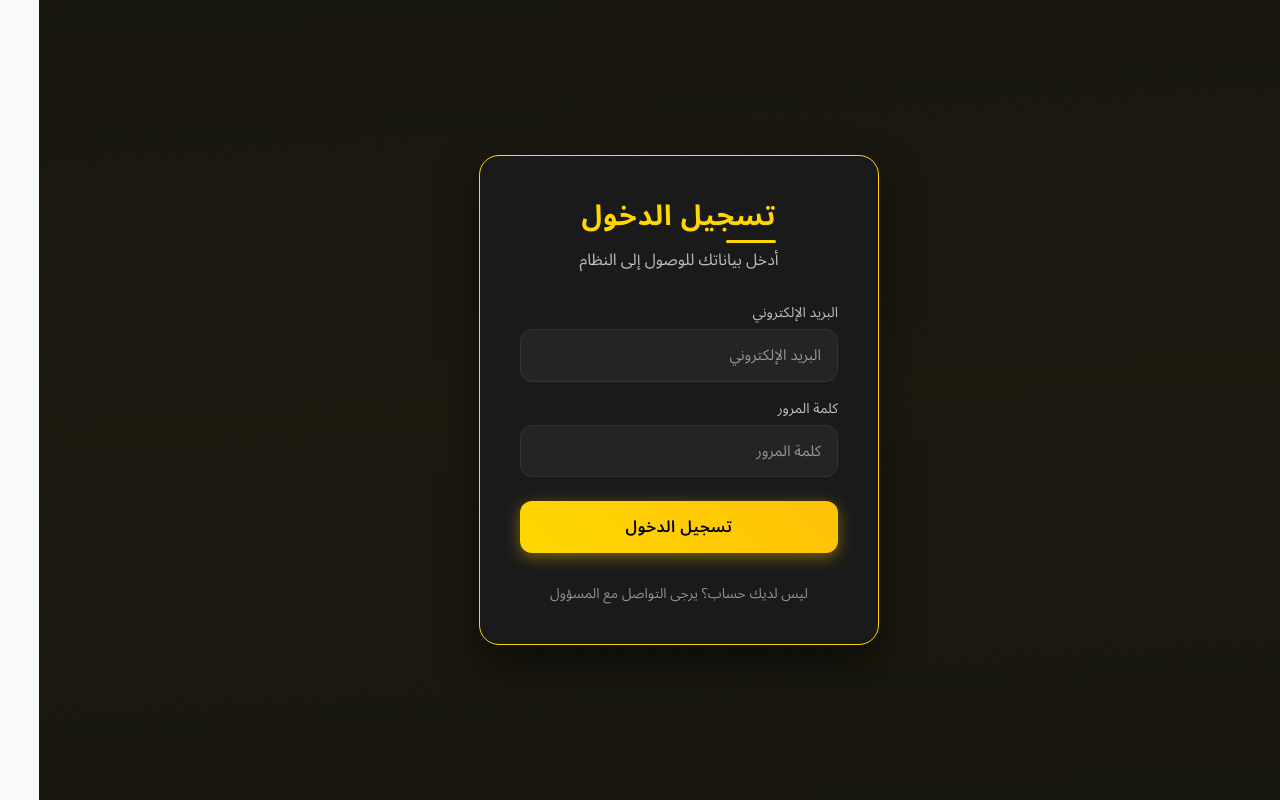
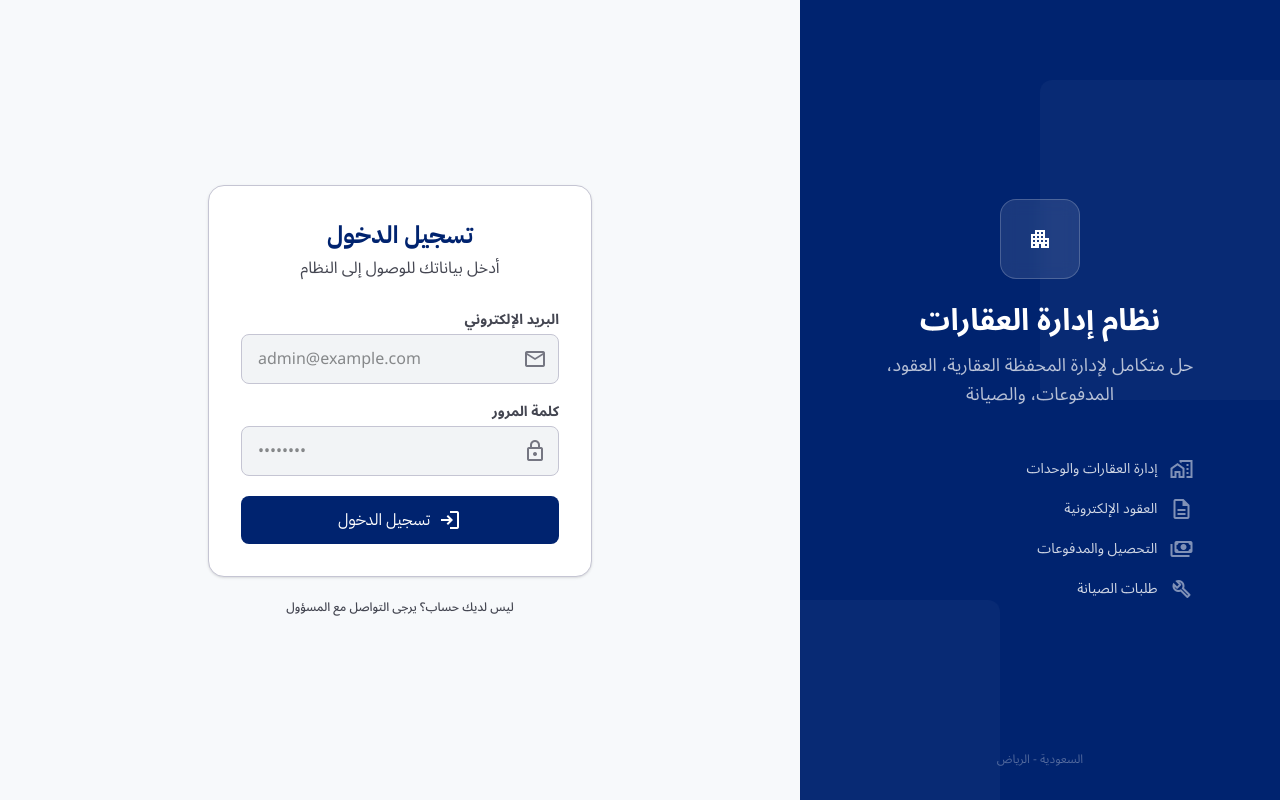
Before and after one commit to momo6777/rental-sa, a React (Vite) app: page /login in a window 1280 px wide. Built offline with nearby package versions, Linux system fonts and the light colour scheme; no server answers.

Commit message:
Redesign login page to match project design system (light theme, primary blue, Tailwind)

```diff
--- a/src/pages/Login.tsx
+++ b/src/pages/Login.tsx
@@ -29,245 +29,135 @@ const LoginPage = () => {
   };
 
   return (
-    <div
-      style={{
-        minHeight: '100vh',
-        background: '#0f0f0f',
-        display: 'flex',
-        alignItems: 'center',
-        justifyContent: 'center',
-        padding: '20px',
-        position: 'relative',
-        overflow: 'hidden',
-      }}
-    >
-      {/* Animated gradient background */}
-      <div
-        style={{
-          position: 'absolute',
-          top: '-50%',
-          left: '-50%',
-          width: '200%',
-          height: '200%',
-          background: 'linear-gradient(45deg, transparent, rgba(255,215,0,0.05), transparent)',
-          animation: 'loginRotate 15s linear infinite',
-          zIndex: 0,
-        }}
-      />
-      <style>{`
-        @keyframes loginRotate {
-          0% { transform: rotate(0deg); }
-          100% { transform: rotate(360deg); }
-        }
-        @keyframes loginFadeInUp {
-          from { opacity: 0; transform: translateY(30px); }
-          to { opacity: 1; transform: translateY(0); }
-        }
-      `}</style>
-
-      <div
-        style={{
-          position: 'relative',
-          zIndex: 1,
-          background: '#1a1a1a',
-          borderRadius: '20px',
-          padding: '40px',
-          width: '100%',
-          maxWidth: '400px',
-          boxShadow: '0 20px 40px rgba(0,0,0,0.5)',
-          border: '1px solid #ffd700',
-          animation: 'loginFadeInUp 0.8s ease-out',
-        }}
-      >
-        {/* Header */}
-        <div style={{ textAlign: 'center', marginBottom: '30px' }}>
-          <h2
-            style={{
-              color: '#ffd700',
-              fontSize: '28px',
-              fontWeight: 700,
-              margin: '0 0 10px 0',
-              letterSpacing: '1px',
-              position: 'relative',
-              display: 'inline-block',
-            }}
-          >
-            تسجيل الدخول
-            <span
-              style={{
-                content: '',
-                position: 'absolute',
-                bottom: '-5px',
-                right: 0,
-                width: '50px',
-                height: '3px',
-                background: '#ffd700',
-                borderRadius: '2px',
-              }}
-            />
-          </h2>
-          <p style={{ color: 'rgba(255,255,255,0.7)', fontSize: '16px', margin: 0 }}>
-            أدخل بياناتك للوصول إلى النظام
+    <div className="min-h-screen bg-background flex relative overflow-hidden">
+      {/* Left decorative panel - visible on desktop */}
+      <div className="hidden lg:flex w-[480px] bg-primary relative flex-col items-center justify-center p-12 overflow-hidden">
+        <div className="absolute inset-0 opacity-[0.03]">
+          <div className="absolute top-20 -right-20 w-80 h-80 rounded-full bg-white"></div>
+          <div className="absolute -bottom-10 -left-10 w-60 h-60 rounded-full bg-white"></div>
+        </div>
+        <div className="relative z-10 text-center">
+          <div className="w-20 h-20 bg-white/10 backdrop-blur-sm rounded-2xl flex items-center justify-center mx-auto mb-6 border border-white/20">
+            <span className="material-symbols-outlined text-white text-4xl">apartment</span>
+          </div>
+          <h1 className="text-white text-3xl font-bold mb-3">نظام إدارة العقارات</h1>
+          <p className="text-white/70 text-lg leading-relaxed">
+            حل متكامل لإدارة المحفظة العقارية، العقود،<br />المدفوعات، والصيانة
           </p>
+          <div className="mt-12 space-y-4">
+            {[
+              { icon: 'home_work', text: 'إدارة العقارات والوحدات' },
+              { icon: 'description', text: 'العقود الإلكترونية' },
+              { icon: 'payments', text: 'التحصيل والمدفوعات' },
+              { icon: 'build', text: 'طلبات الصيانة' },
+            ].map((item) => (
+              <div key={item.icon} className="flex items-center gap-3 text-white/80">
+                <span className="material-symbols-outlined text-white/50">{item.icon}</span>
+                <span className="text-sm">{item.text}</span>
+              </div>
+            ))}
+          </div>
+        </div>
+        <div className="absolute bottom-8 z-10">
+          <p className="text-white/30 text-xs">السعودية - الرياض</p>
+        </div>
       </div>
 
-        {/* Error */}
+      {/* Right - Login Form */}
+      <div className="flex-1 flex items-center justify-center p-6">
+        <div className="w-full max-w-sm animate-[fadeInUp_0.6s_ease-out]">
+          {/* Mobile header */}
+          <div className="lg:hidden text-center mb-8">
+            <div className="w-14 h-14 bg-primary rounded-2xl flex items-center justify-center mx-auto mb-4">
+              <span className="material-symbols-outlined text-white text-2xl">apartment</span>
+            </div>
+            <h1 className="font-headline-lg text-headline-lg text-primary font-bold">نظام إدارة العقارات</h1>
+            <p className="text-on-surface-variant mt-1">تسجيل الدخول إلى النظام</p>
+          </div>
+
+          {/* Form card */}
+          <div className="bg-white rounded-2xl border border-outline-variant shadow-sm p-8">
+            <div className="hidden lg:block text-center mb-8">
+              <h2 className="font-headline-lg text-headline-lg text-primary font-bold">تسجيل الدخول</h2>
+              <p className="text-on-surface-variant mt-1">أدخل بياناتك للوصول إلى النظام</p>
+            </div>
+
             {error && (
-          <div
-            style={{
-              background: 'rgba(255,77,77,0.15)',
-              border: '1px solid rgba(255,77,77,0.3)',
-              borderRadius: '12px',
-              padding: '12px 16px',
-              marginBottom: '20px',
-              color: '#ff4d4f',
-              fontSize: '14px',
-              textAlign: 'center',
-            }}
-          >
+              <div className="bg-error-container text-error px-4 py-3 rounded-xl text-body-sm mb-6 flex items-center gap-2">
+                <span className="material-symbols-outlined text-[18px]">error</span>
                 {error}
               </div>
             )}
 
-        {/* Form */}
-        <form onSubmit={handleLogin}>
-          <div style={{ marginBottom: '16px' }}>
-            <label
-              htmlFor="email"
-              style={{
-                display: 'block',
-                color: 'rgba(255,255,255,0.7)',
-                fontSize: '14px',
-                marginBottom: '6px',
-              }}
-            >
+            <form onSubmit={handleLogin} className="space-y-5">
+              <div>
+                <label htmlFor="email" className="block text-label-md text-on-surface-variant mb-1.5 font-bold">
                   البريد الإلكتروني
                 </label>
+                <div className="relative">
+                  <span className="material-symbols-outlined absolute right-3 top-1/2 -translate-y-1/2 text-outline text-lg">mail</span>
                   <input
                     id="email"
                     type="email"
                     value={email}
                     onChange={(e) => setEmail(e.target.value)}
-              placeholder="البريد الإلكتروني"
-              style={{
-                width: '100%',
-                padding: '14px 16px',
-                borderRadius: '12px',
-                border: '1px solid #333',
-                background: '#242424',
-                color: '#fff',
-                fontSize: '15px',
-                outline: 'none',
-                transition: 'all 0.3s ease',
-                boxSizing: 'border-box',
-              }}
-              onFocus={(e) => {
-                e.target.style.borderColor = '#ffd700';
-                e.target.style.boxShadow = '0 0 0 2px rgba(255,215,0,0.2)';
-              }}
-              onBlur={(e) => {
-                e.target.style.borderColor = '#333';
-                e.target.style.boxShadow = 'none';
-              }}
+                    placeholder="admin@example.com"
+                    dir="ltr"
+                    className="w-full pr-10 pl-4 py-3 bg-surface-container-low border border-outline-variant rounded-xl text-body-md focus:ring-2 focus:ring-primary focus:border-primary outline-none transition-all text-right lg:text-left"
                   />
                 </div>
+              </div>
 
-          <div style={{ marginBottom: '24px' }}>
-            <label
-              htmlFor="password"
-              style={{
-                display: 'block',
-                color: 'rgba(255,255,255,0.7)',
-                fontSize: '14px',
-                marginBottom: '6px',
-              }}
-            >
+              <div>
+                <label htmlFor="password" className="block text-label-md text-on-surface-variant mb-1.5 font-bold">
                   كلمة المرور
                 </label>
+                <div className="relative">
+                  <span className="material-symbols-outlined absolute right-3 top-1/2 -translate-y-1/2 text-outline text-lg">lock</span>
                   <input
                     id="password"
                     type="password"
                     value={password}
                     onChange={(e) => setPassword(e.target.value)}
-              placeholder="كلمة المرور"
-              style={{
-                width: '100%',
-                padding: '14px 16px',
-                borderRadius: '12px',
-                border: '1px solid #333',
-                background: '#242424',
-                color: '#fff',
-                fontSize: '15px',
-                outline: 'none',
-                transition: 'all 0.3s ease',
-                boxSizing: 'border-box',
-              }}
-              onFocus={(e) => {
-                e.target.style.borderColor = '#ffd700';
-                e.target.style.boxShadow = '0 0 0 2px rgba(255,215,0,0.2)';
-              }}
-              onBlur={(e) => {
-                e.target.style.borderColor = '#333';
-                e.target.style.boxShadow = 'none';
-              }}
+                    placeholder="••••••••"
+                    dir="ltr"
+                    className="w-full pr-10 pl-4 py-3 bg-surface-container-low border border-outline-variant rounded-xl text-body-md focus:ring-2 focus:ring-primary focus:border-primary outline-none transition-all text-right lg:text-left"
                   />
+                </div>
               </div>
 
               <button
                 type="submit"
                 disabled={loading}
-            style={{
-              width: '100%',
-              padding: '14px 20px',
-              borderRadius: '12px',
-              border: 'none',
-              background: loading
-                ? '#666'
-                : 'linear-gradient(45deg, #ffd700, #ffc107)',
-              color: '#000',
-              fontWeight: 600,
-              fontSize: '16px',
-              cursor: loading ? 'not-allowed' : 'pointer',
-              transition: 'all 0.3s ease',
-              boxShadow: '0 4px 15px rgba(255,215,0,0.4)',
-              letterSpacing: '0.5px',
-            }}
-            onMouseEnter={(e) => {
-              if (!loading) {
-                e.currentTarget.style.background =
-                  'linear-gradient(45deg, #ffc107, #ffd700)';
-                e.currentTarget.style.transform = 'translateY(-2px)';
-                e.currentTarget.style.boxShadow =
-                  '0 6px 20px rgba(255,215,0,0.6)';
-              }
-            }}
-            onMouseLeave={(e) => {
-              if (!loading) {
-                e.currentTarget.style.background =
-                  'linear-gradient(45deg, #ffd700, #ffc107)';
-                e.currentTarget.style.transform = 'translateY(0)';
-                e.currentTarget.style.boxShadow =
-                  '0 4px 15px rgba(255,215,0,0.4)';
-              }
-            }}
+                className="w-full bg-primary text-on-primary py-3 px-4 rounded-xl font-label-md flex items-center justify-center gap-2 hover:opacity-90 active:scale-[0.98] transition-all disabled:opacity-50 disabled:cursor-not-allowed"
               >
-            {loading ? 'جاري تسجيل الدخول...' : 'تسجيل الدخول'}
+                {loading ? (
+                  <>
+                    <span className="w-4 h-4 border-2 border-white/30 border-t-white rounded-full animate-spin"></span>
+                    جاري تسجيل الدخول...
+                  </>
+                ) : (
+                  <>
+                    <span className="material-symbols-outlined text-[20px]">login</span>
+                    تسجيل الدخول
+                  </>
+                )}
               </button>
             </form>
+          </div>
 
-        <div
-          style={{
-            textAlign: 'center',
-            marginTop: '30px',
-            color: 'rgba(255,255,255,0.5)',
-            fontSize: '14px',
-          }}
-        >
-          <p style={{ margin: 0 }}>
+          <p className="text-center text-label-sm text-on-surface-variant mt-6">
             ليس لديك حساب؟ يرجى التواصل مع المسؤول
           </p>
         </div>
       </div>
+
+      <style>{`
+        @keyframes fadeInUp {
+          from { opacity: 0; transform: translateY(20px); }
+          to { opacity: 1; transform: translateY(0); }
+        }
+      `}</style>
     </div>
   );
 };
```
Lines whose indentation alone changed are shown as unchanged.
